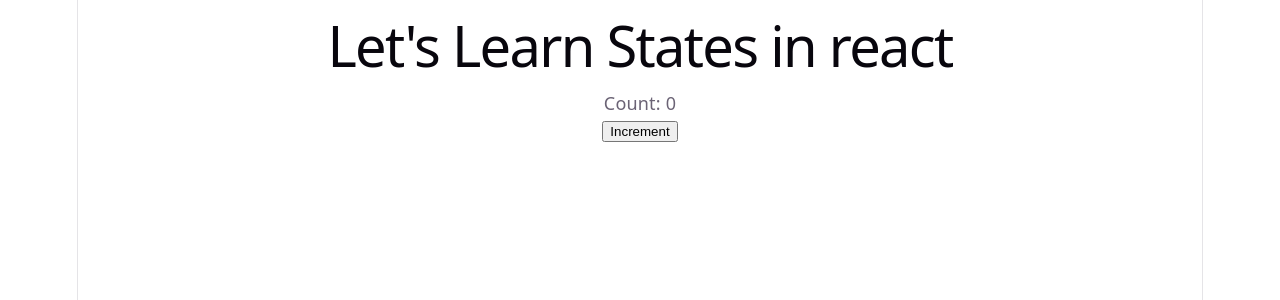
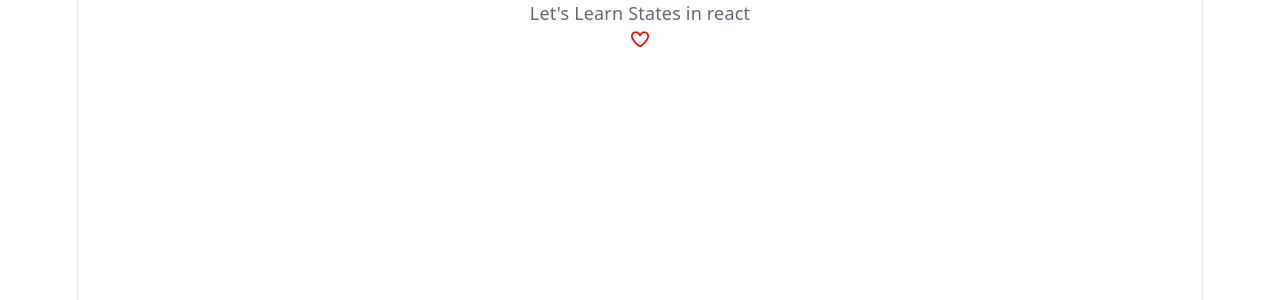
Before and after one commit to mayurigade-hub/revising-react, a React (Vite) app: page / in a window 1280 px wide. Shown: the top 300 px of the page. Built offline with nearby package versions, Linux system fonts and the light colour scheme.

Commit message:
IsLiked Button

```diff
--- a/index.html
+++ b/index.html
@@ -4,6 +4,7 @@
     <meta charset="UTF-8" />
     <link rel="icon" type="image/svg+xml" href="/favicon.svg" />
     <meta name="viewport" content="width=device-width, initial-scale=1.0" />
+    <link rel="stylesheet" href="https://cdnjs.cloudflare.com/ajax/libs/font-awesome/7.3.1/css/all.min.css" integrity="sha512-QeR2VH+lsBE5LSAe1Q5EnTBbe7XTBubt8dG93Y7gidSgdMCr8nVqKcfKAMyN96SV8KDbZVTDXChatu5G2KQGzg==" crossorigin="anonymous" referrerpolicy="no-referrer">
     <title>basic-react-app</title>
   </head>
   <body>
--- a/src/App.jsx
+++ b/src/App.jsx
@@ -1,5 +1,6 @@
 import './App.css'
-import Counter from './Counter.jsx'
+import LikeButton from './LikeButton.jsx'
+// import Counter from './Counter.jsx'
 // import ProductTab from './ProductTab.jsx'
 // import Msg from './msg.jsx'
 // import Form from './Form.jsx'
@@ -12,8 +13,8 @@ import Counter from './Counter.jsx'
 function App() {
   return (
     <>
-      <h1>Let's Learn States in react</h1>
-      <Counter />
+      <p>Let's Learn States in react</p>
+      <LikeButton />
       {/* <Form /> */}
       {/* <Msg userName="Alice" textColor="blue" />
       <ProductTab /> */}
--- /dev/null
+++ b/src/LikeButton.jsx
@@ -0,0 +1,14 @@
+import { useState } from 'react';
+
+export default function LikeButton() {
+    let [liked, setLiked] = useState(false);
+    function toggleLike() {
+        setLiked(!liked);
+    };
+    let likeStyle = { color: "red" };
+    return (
+        <p onClick={toggleLike} style={likeStyle}>
+            {liked ? <i className="fa-solid fa-heart"></i> : <i className="fa-regular fa-heart"></i>}
+        </p>
+    );
+}
```
